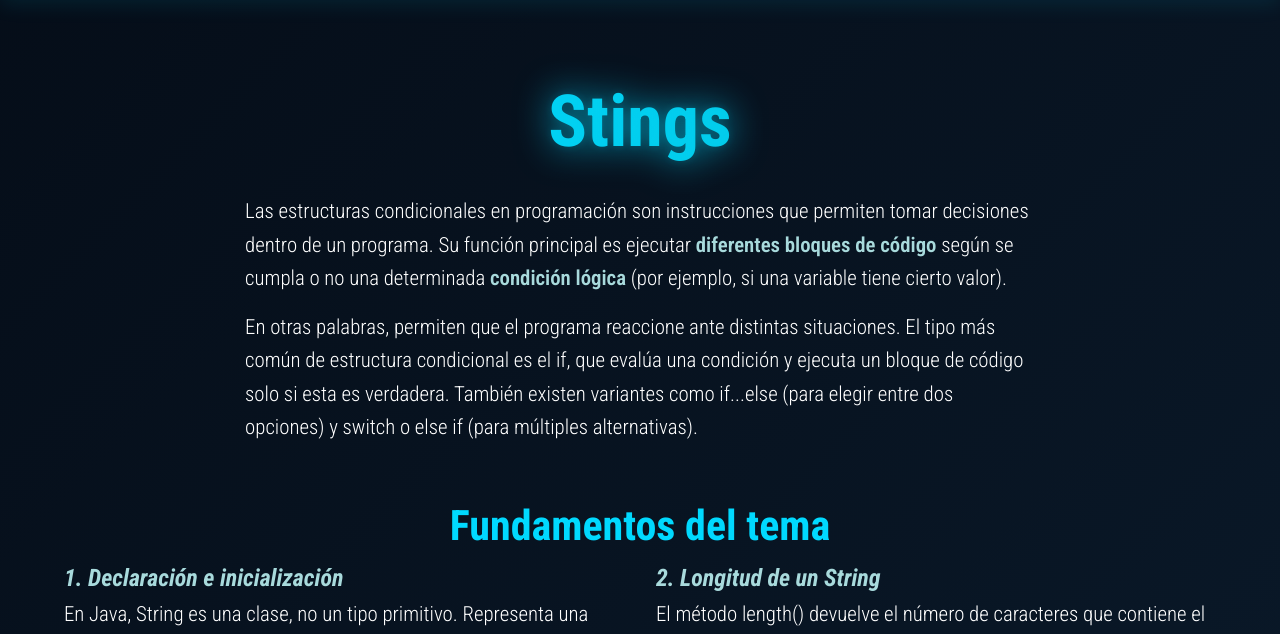
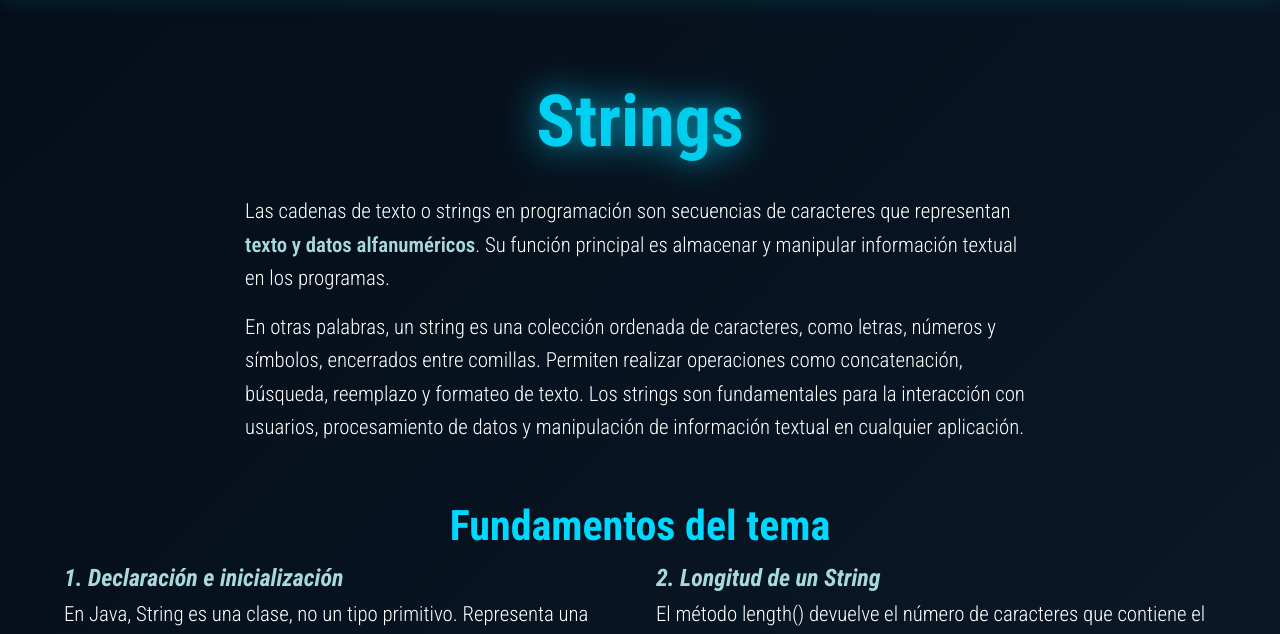
Before and after one commit to progValji/Sintaxis-en-Java, a Flask app: page /strings in a window 1280 px wide. Shown: the part 101-735 px from the top of the page. Run offline with Flask 3, Linux system fonts and the light colour scheme; some libraries are stand-ins or nearby versions.

Commit message:
Correcion Parrafos Introductorios

```diff
--- a/templates/strings.html
+++ b/templates/strings.html
@@ -9,17 +9,16 @@
     <main>
         <section class="py-4 container">
             <div class="mx-auto mb-3 max-inline-size">
-                <h1 class="title neon">Stings</h1>
+                <h1 class="title neon">Strings</h1>
 
-                <p class="fw-300 mb-1">Las estructuras condicionales en programación son instrucciones que permiten tomar decisiones
-                dentro de un programa. Su función principal es ejecutar <span class="fw-600 text-muted">diferentes bloques de código</span> según
-                se cumpla o no una determinada <span class="fw-600 text-muted">condición lógica</span> (por ejemplo, si una variable tiene cierto
-                valor).</p>
+                <p class="fw-300 mb-1">Las cadenas de texto o strings en programación son secuencias de caracteres que
+                representan <span class="fw-600 text-muted">texto y datos alfanuméricos</span>. Su función principal es almacenar
+                y manipular información textual en los programas.</p>
 
-                <p class="fw-300">En otras palabras, permiten que el programa reaccione ante distintas situaciones.
-                El tipo más común de estructura condicional es el if, que evalúa una condición y ejecuta un bloque de código
-                solo si esta es verdadera. También existen variantes como if...else (para elegir entre dos opciones) y
-                switch o else if (para múltiples alternativas).</p>
+                <p class="fw-300">En otras palabras, un string es una colección ordenada de caracteres, como letras, números y
+                símbolos, encerrados entre comillas. Permiten realizar operaciones como concatenación, búsqueda, reemplazo
+                y formateo de texto. Los strings son fundamentales para la interacción con usuarios, procesamiento de datos
+                y manipulación de información textual en cualquier aplicación.</p>
             </div>
             <div>
                 <h1 class="subtitle text-center">Fundamentos del tema</h1>
```
Also changed, not shown: templates/arrays.html (+7 -8 lines), templates/ciclos.html (+7 -8 lines), templates/funciones.html (+7 -8 lines), templates/matrices.html (+7 -8 lines).
